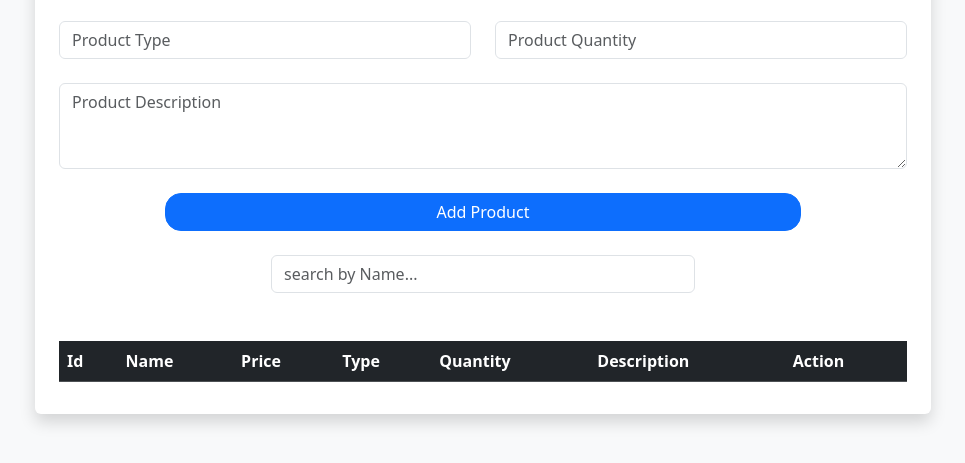
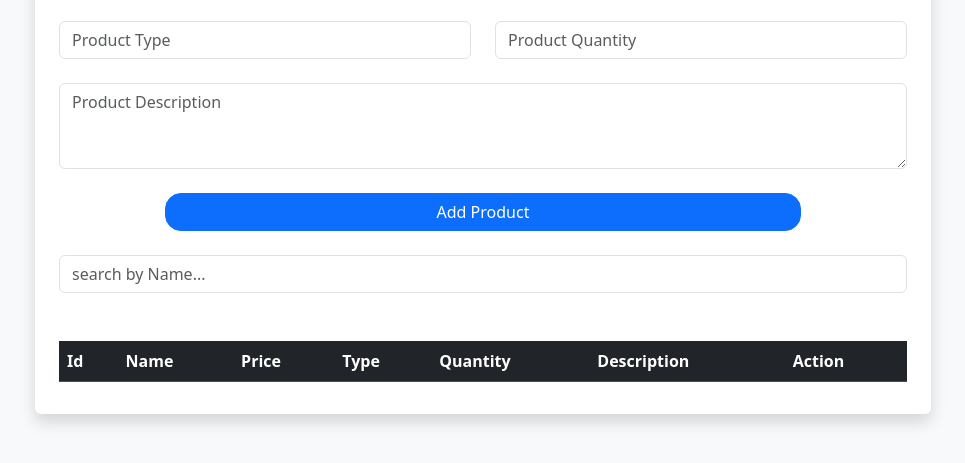
Before and after one commit to rawdamohamed2/Product-CRUD, a plain HTML site: page index.html in a window 1280 px wide. Shown: the part 177-640 px from the top of the page, without its empty margins (157-1122 px from the left). Drawn offline with Linux system fonts and the light colour scheme.

Commit message:
Update index.html

```diff
--- a/index.html
+++ b/index.html
@@ -3,6 +3,7 @@
 <head>
     <meta charset="UTF-8">
     <meta name="viewport" content="width=device-width, initial-scale=1.0">
+    <link rel="icon" href="images/icon.png" type="icon">
     <title>Product CRUD</title>
     <link rel="stylesheet" href="css/all.min.css">
     <link rel="stylesheet" href="css/bootstrap.min.css">
@@ -50,7 +51,7 @@
                     <button  id="UpdateButton" class="btn btn-primary  rounded-4 w-75 d-none mx-auto" onclick="updateProduct()" >Update Product</button>
                 </div>
                 <div class="col-md-12">
-                    <input id="secrchInput" type="search" class="form-control w-50 d-block mx-auto" placeholder="search by Name..." oninput="search()">
+                    <input id="secrchInput" type="search" class="form-control d-block mx-auto" placeholder="search by Name..." oninput="search()">
                 </div>
             </div>
 
```
